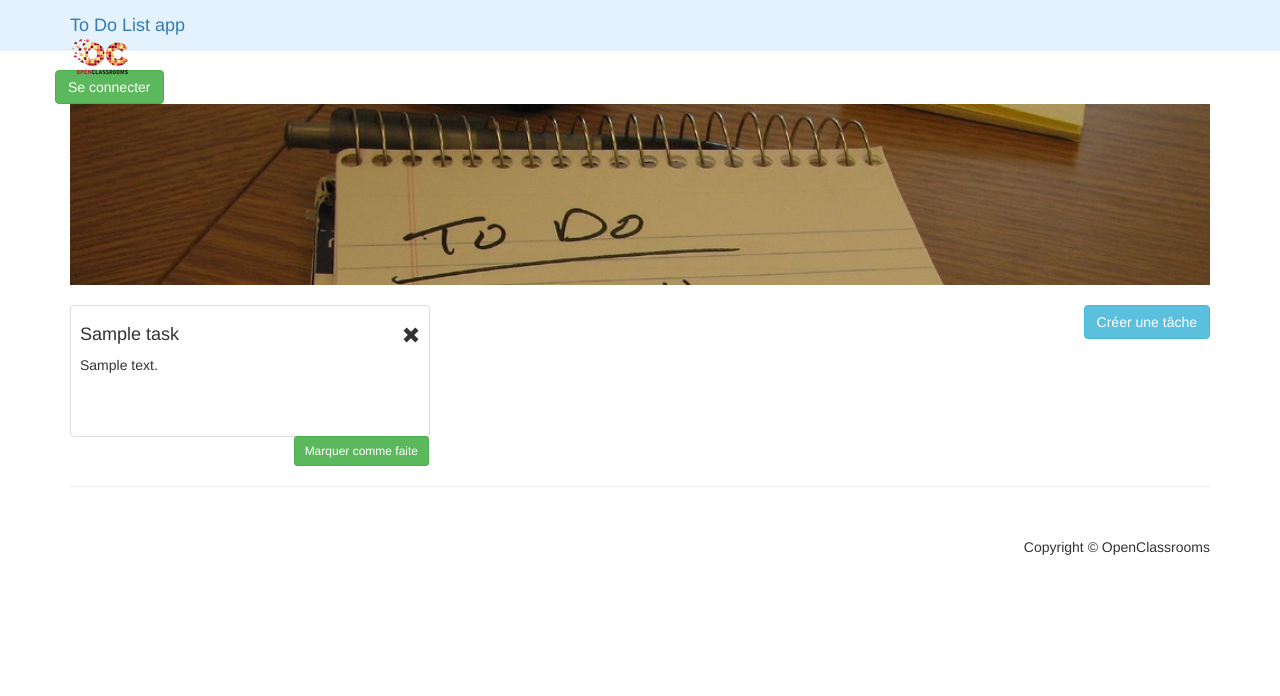
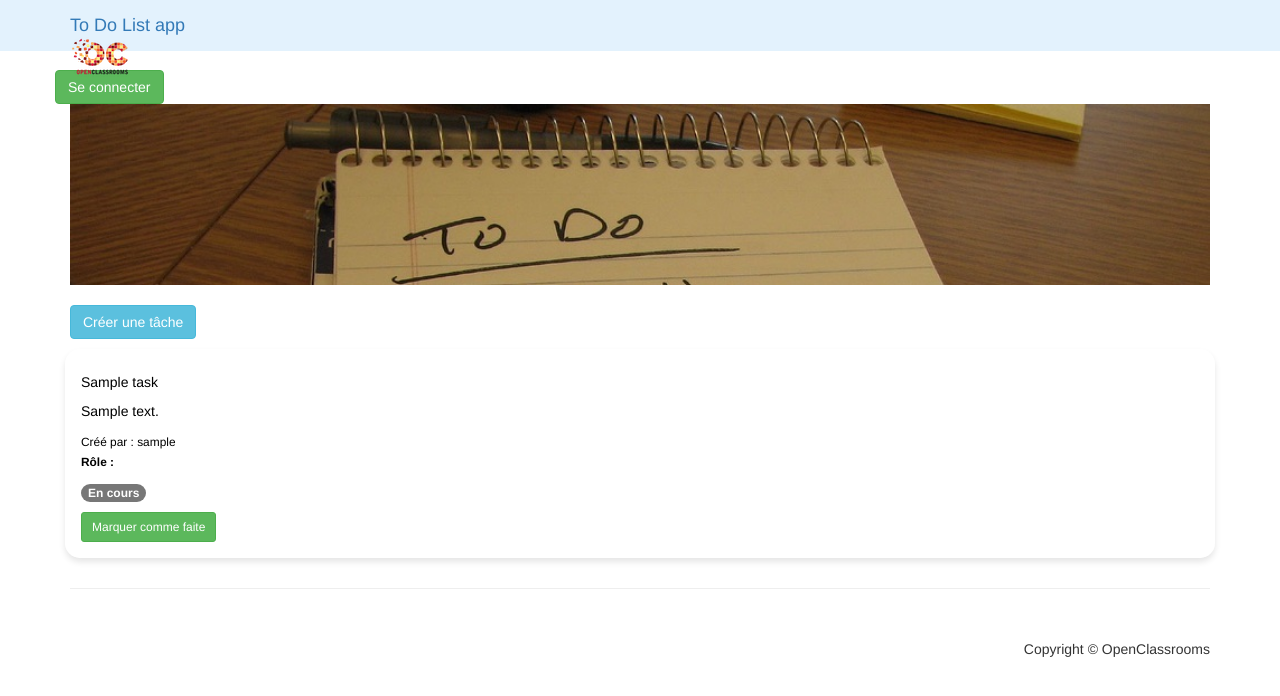
Before and after one commit to AlxFrst/ocp8-TodoList, a Symfony app: template templates/task/list.html.twig in a window 1280 px wide. Shown: the top 696 px of the page. Run offline with Twig, Linux system fonts and the light colour scheme; the template is opened without the code that fills it: most values are stand-ins (such as "Sample title", 1, 10 or a date in 2020); some libraries are stand-ins or nearby versions.

Commit message:
refactor: Update task list view to improve readability and add conditional rendering for edit links

```diff
--- a/templates/task/list.html.twig
+++ b/templates/task/list.html.twig
@@ -1,50 +1,78 @@
 {% extends 'base.html.twig' %}
 
-{% block header_img %}<img class="slide-image" src="{{ asset('img/todolist_content.jpg') }}" alt="todo list">
+{% block header_img %}
+	<img class="slide-image" src="{{ asset('img/todolist_content.jpg') }}" alt="todo list">
 {% endblock %}
 
 {% block body %}
-	<a href="{{ path('task_create') }}" class="btn btn-info pull-right">Créer une tâche</a>
-	<div class="row">
+	<div class="mb-4 text-end">
+		<a href="{{ path('task_create') }}" class="btn btn-info">Créer une tâche</a>
+	</div>
+	<div class="row row-cols-1 row-cols-sm-2 row-cols-md-3 row-cols-lg-4 g-4">
 		{% for task in tasks %}
-			<div class="col-sm-4 col-lg-4 col-md-4">
-				<div class="thumbnail">
-					<div class="caption">
-						<h4 class="pull-right">
-							{% if task.isDone %}
-								<span class="glyphicon glyphicon-ok"></span>
+			<div class="col" style="margin: 10px;">
+				<div class="card h-100 d-flex flex-column border-primary" style="background: rgba(255, 255, 255, 0.3); backdrop-filter: blur(10px); border-radius: 15px; padding: 15px; border: 1px solid rgba(255, 255, 255, 0.2); box-shadow: 0 4px 6px rgba(0, 0, 0, 0.1);">
+					<div class="card-body flex-grow-1">
+						<h5 class="card-title">
+							{% if is_granted('task_edit', task) %}
+								<a href="{{ path('task_edit', {'id' : task.id }) }}" style="color: #000000;">{{ task.title }}</a>
 							{% else %}
-								<span class="glyphicon glyphicon-remove"></span>
+								<span style="color: #000000;">{{ task.title }}</span>
 							{% endif %}
-						</h4>
-						{% if is_granted('task_edit', task) %}
-							<h4>
-								<a href="{{ path('task_edit', {'id' : task.id }) }}">{{ task.title }}</a>
-							</h4>
-						{% else %}
-							<h4>{{ task.title }}</h4>
-						{% endif %}
-						<p>{{ task.content }}</p>
+						</h5>
+						<p class="card-text" style="color: #000000;">{{ task.content }}</p>
+						<p class="card-text">
+							<small style="color: #000000;">
+								Créé par :
+								{% if task.user %}
+									{{ task.user.username }}
+									<br>
+									<strong>Rôle :</strong>
+									{% for role in task.user.roles %}
+										{% if role == 'ROLE_ADMIN' %}
+											<span class="badge bg-danger">Admin</span>
+										{% elseif role == 'ROLE_USER' %}
+											<span class="badge bg-primary">Utilisateur</span>
+										{% elseif role == 'ROLE_ANONYMOUS' %}
+											<span class="badge bg-secondary">Anonyme</span>
+										{% endif %}
+									{% endfor %}
+								{% else %}
+									Anonyme
+								{% endif %}
+							</small>
+						</p>
+						<p class="card-text">
+							<small>
+								{% if task.isDone %}
+									<span class="badge bg-success">Terminée</span>
+								{% else %}
+									<span class="badge bg-warning text-dark">En cours</span>
+								{% endif %}
+							</small>
+						</p>
 					</div>
-					<div>
-						<form action="{{ path('task_toggle', {'id' : task.id }) }}">
-							<button class="btn btn-success btn-sm pull-right">
+					<div class="card-footer mt-auto d-flex justify-content-between">
+						<form action="{{ path('task_toggle', {'id' : task.id }) }}" method="post" class="d-inline">
+							<button class="btn btn-sm btn-success">
 								{% if not task.isDone %}Marquer comme faite{% else %}Marquer non terminée
 								{% endif %}
 							</button>
 						</form>
 						{% if is_granted("task_delete", task) %}
-							<form action="{{ path('task_delete', {'id' : task.id }) }}">
-								<button class="btn btn-danger btn-sm pull-right">Supprimer</button>
+							<form action="{{ path('task_delete', {'id' : task.id }) }}" method="post" class="d-inline">
+								<button class="btn btn-sm btn-danger">Supprimer</button>
 							</form>
 						{% endif %}
 					</div>
 				</div>
 			</div>
 		{% else %}
-			<div class="alert alert-warning" role="alert">
-				Il n'y a pas encore de tâche enregistrée.
-				<a href="{{ path('task_create') }}" class="btn btn-warning pull-right">Créer une tâche</a>
+			<div class="col-12">
+				<div class="alert alert-warning" role="alert">
+					Il n'y a pas encore de tâche enregistrée.
+					<a href="{{ path('task_create') }}" class="btn btn-warning">Créer une tâche</a>
+				</div>
 			</div>
 		{% endfor %}
 	</div>
```
